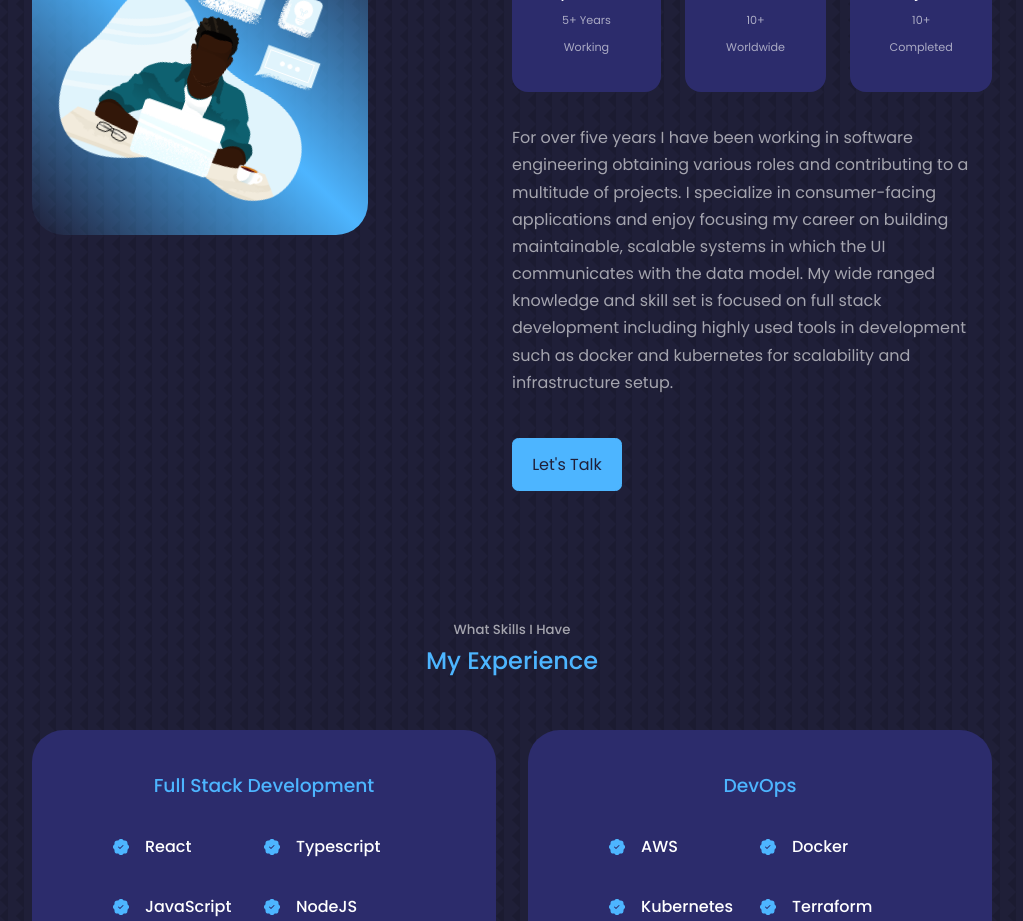
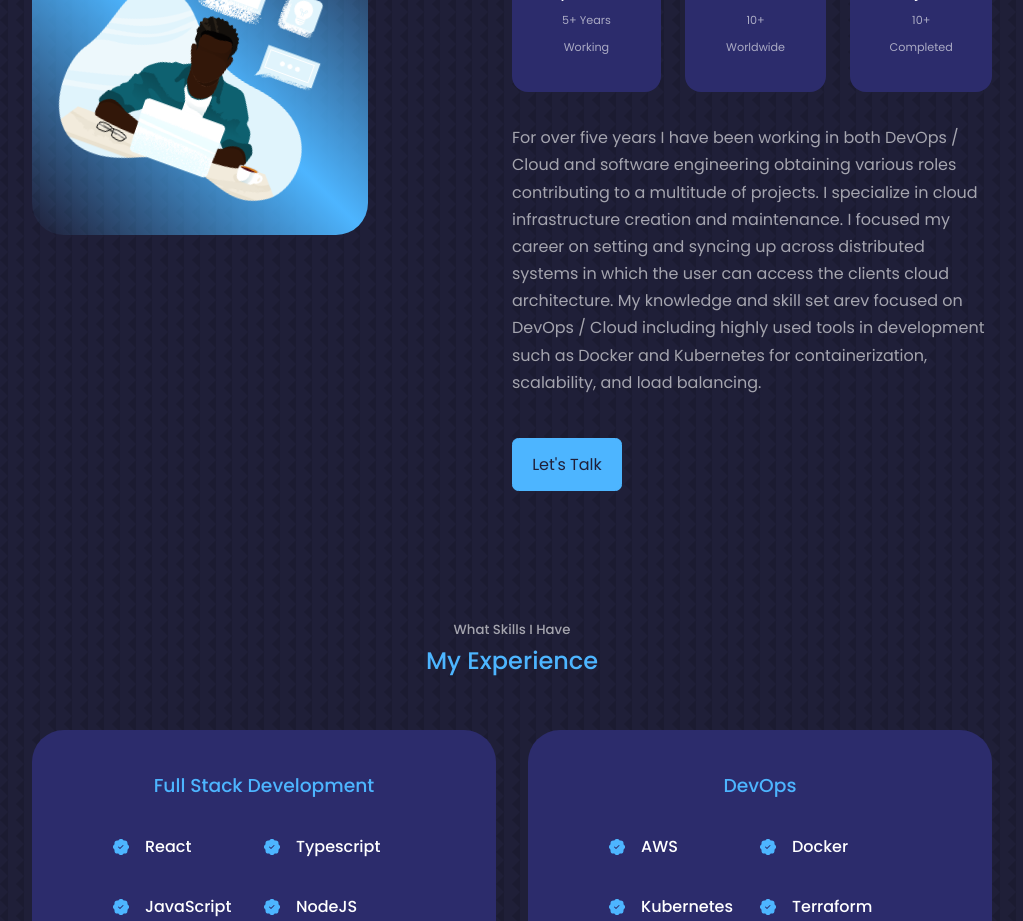
Before and after one commit to dizthewize/portfolio_2022, a React (Vite) app: page / in a window 1280 px wide. Shown: the part 1140-2061 px from the top of the page, without its empty margins (128-1151 px from the left). Built offline with nearby package versions, Linux system fonts and the light colour scheme.

Commit message:
updated about section

```diff
--- a/src/components/about/About.jsx
+++ b/src/components/about/About.jsx
@@ -40,7 +40,7 @@ const About = () => {
           </div>
 
           <p>
-            For over five years I have been working in software engineering obtaining various roles and contributing to a multitude of projects. I specialize in consumer-facing applications and enjoy focusing my career on building maintainable, scalable systems in which the UI communicates with the data model. My wide ranged knowledge and skill set is focused on full stack development including highly used tools in development such as docker and kubernetes for scalability and infrastructure setup.
+            For over five years I have been working in both DevOps / Cloud and software engineering obtaining various roles contributing to a multitude of projects. I specialize in cloud infrastructure creation and maintenance. I focused my career on setting and syncing up across distributed systems in which the user can access the clients cloud architecture. My knowledge and skill set arev focused on DevOps / Cloud including highly used tools in development such as Docker and Kubernetes for containerization, scalability, and load balancing.
           </p>
 
           <a href="#contact" className='btn btn-primary'>Let's Talk</a>
```
